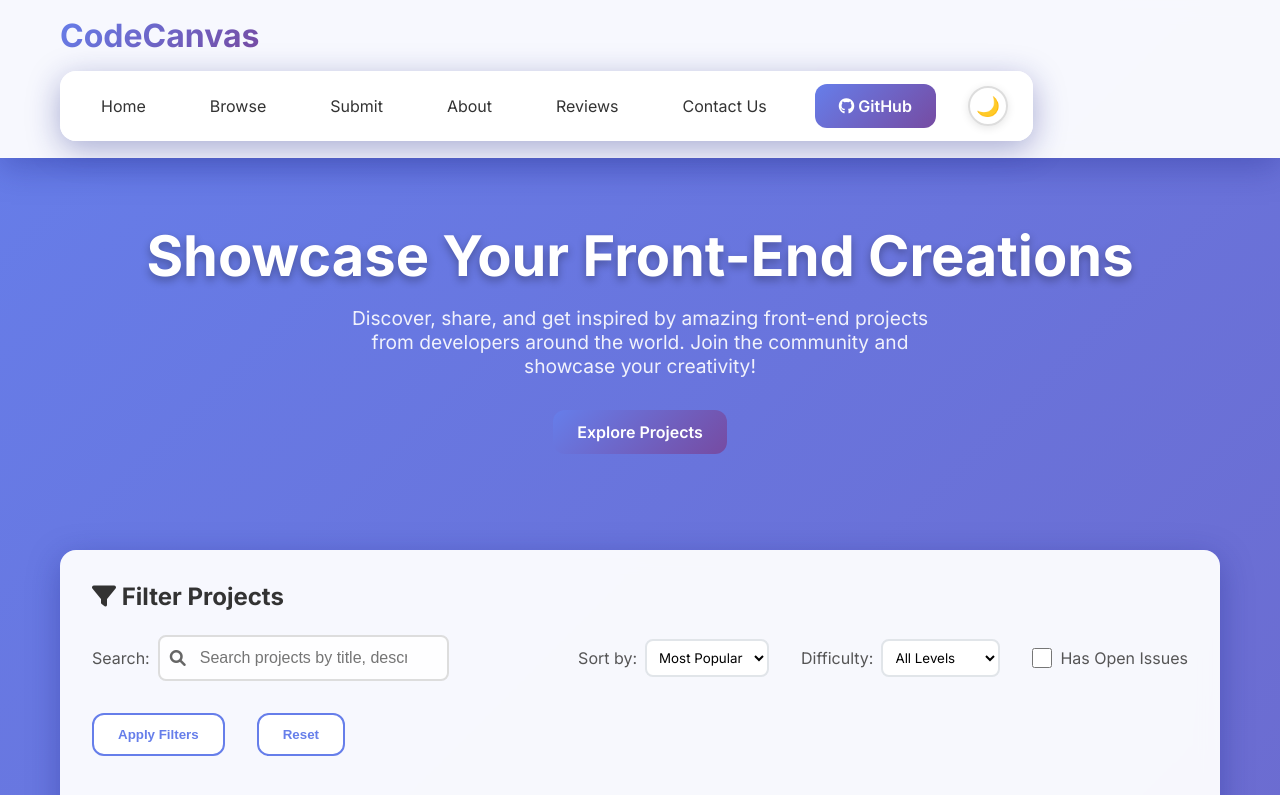
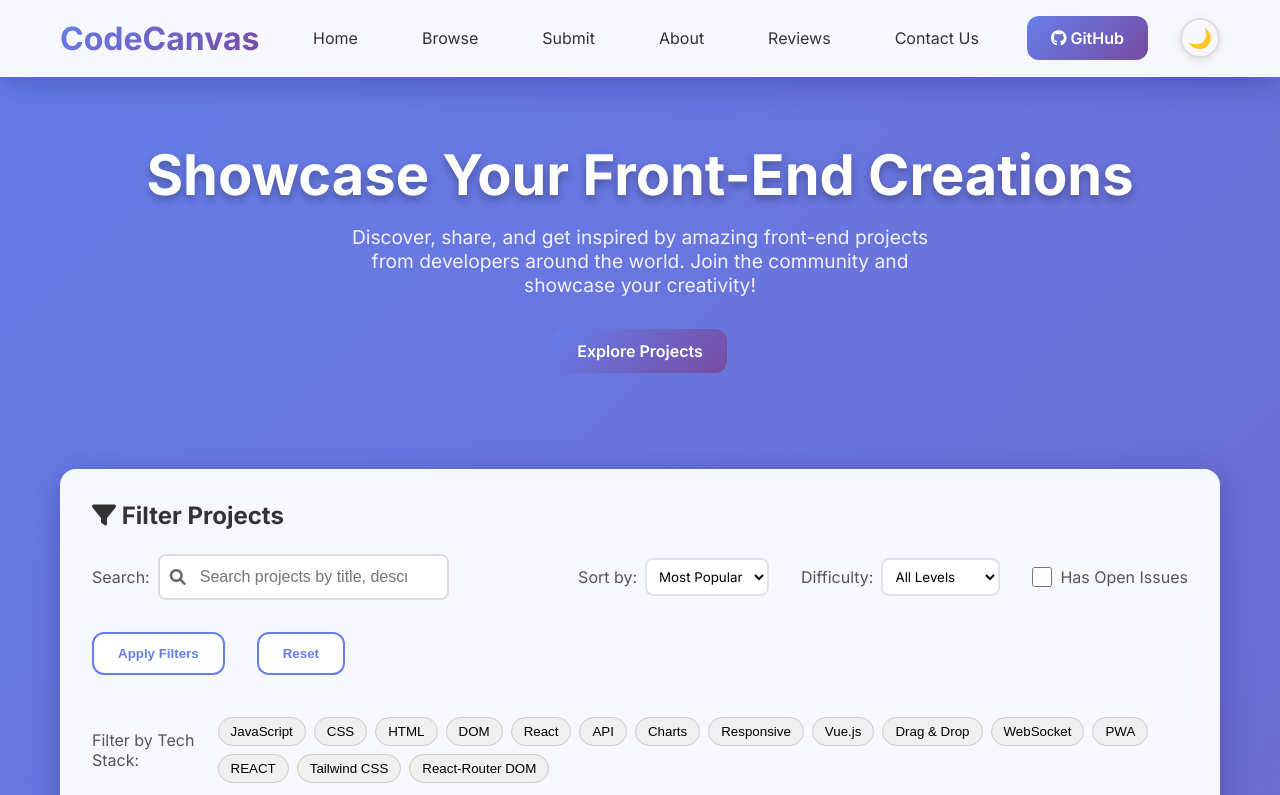
Before and after one commit to outs25/CodeCanvas--outs, a plain HTML site: page index.html in a window 1280 px wide. Shown: the top 795 px of the page. Drawn offline with nearby package versions, Linux system fonts and the light colour scheme.

Commit message:
Revert "✨Added glassy navbar"

```diff
--- a/style.css
+++ b/style.css
@@ -127,17 +127,6 @@
             gap: 2rem;
             align-items: center;
             flex-wrap: wrap;
-            background: var(--bg-header);
-            backdrop-filter: blur(12px);
-            -webkit-backdrop-filter: blur(12px);
-            border-radius: 16px;
-            padding: 0.75rem 1.5rem;
-            border: 1px solid var(--header-border);
-            box-shadow: var(--box-shadow);
-            position: relative;
-            z-index: 1000;
-            transition: background 0.3s ease, box-shadow 0.3s ease;
-
         }
 
         .nav-link {
```
